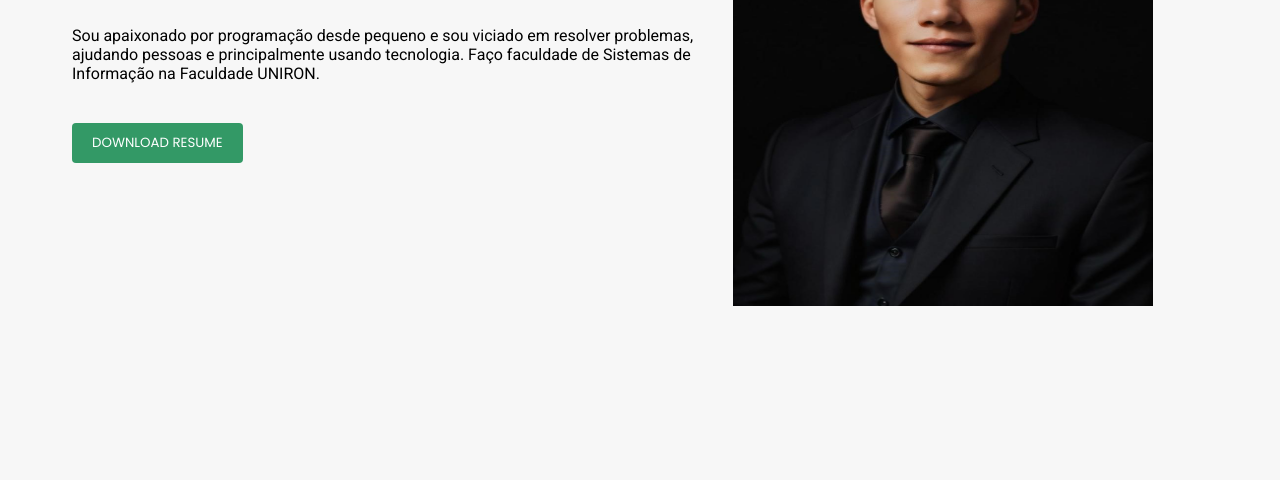
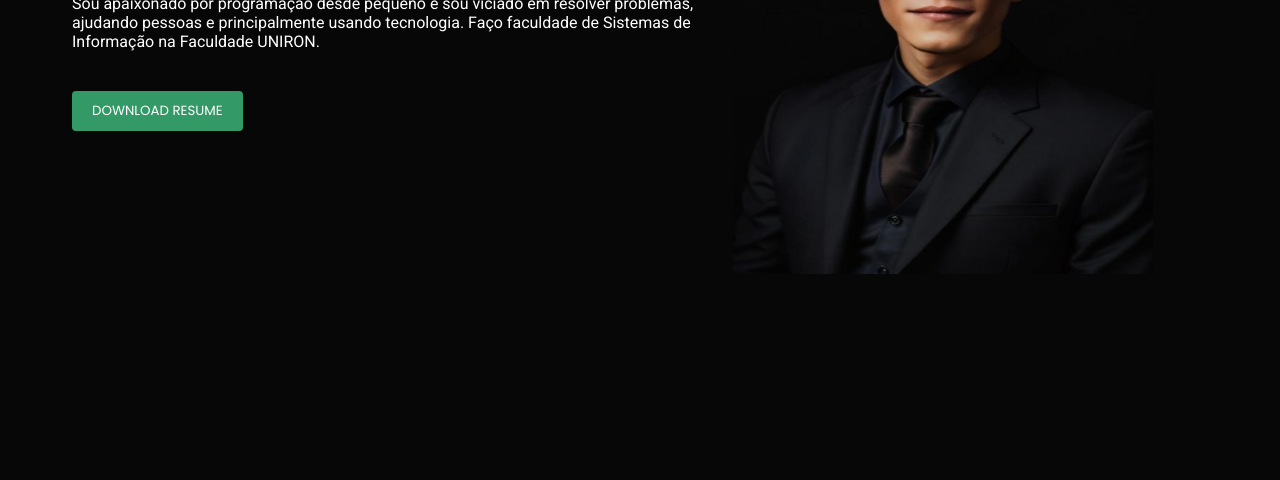
Before and after one commit to GustavoRMendes/front-end-adaTech, a plain HTML site: page projeto-pagina-estatica/index.html in a window 1280 px wide. Shown: the part 320-800 px from the top of the page. Drawn offline with Linux system fonts and the light colour scheme.

Commit message:
update background body

```diff
--- a/projeto-pagina-estatica/styles/style.css
+++ b/projeto-pagina-estatica/styles/style.css
@@ -21,7 +21,8 @@ textarea {
   font-family: "Roboto";
 }
 body {
-  background-color: #f7f7f7;
+  background-color: #070707;
+  color: white;
 }
 /* HEADER */
 header {
@@ -64,7 +65,7 @@ header #navbar .nav-list .nav-item a:hover {
 /* SECTION BANNER */
 
 main {
-  margin-top: 6rem;
+  margin-top: 4rem;
 }
 
 main #banner {
@@ -97,3 +98,6 @@ main button:hover {
   background-color: #398;
   transition: color 0.5s;
 }
+main img {
+  border-radius: 4px;
+}
```
